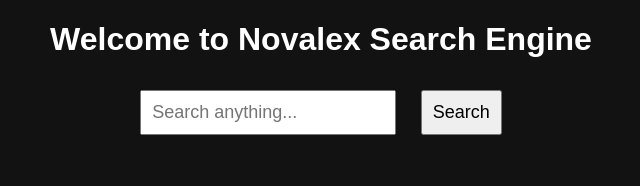
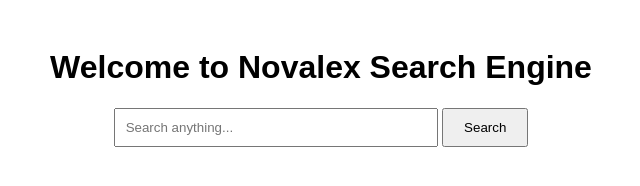
Before and after one commit to gamerffgarena/Nova-search, a plain HTML site: page index.html in a window 1280 px wide. Shown: the whole page, without its empty margins (319-959 px from the left). Drawn offline with Linux system fonts and the light colour scheme.

Commit message:
Update style.css

```diff
--- a/style.css
+++ b/style.css
@@ -1,11 +1,12 @@
 body {
     font-family: Arial, sans-serif;
     text-align: center;
-    background-color: #121212;
-    color: white;
+    padding: 20px;
 }
-input, button {
-    font-size: 18px;
+input {
+    width: 300px;
     padding: 10px;
-    margin: 10px;
 }
+button {
+    padding: 10px 20px;
+}
```
